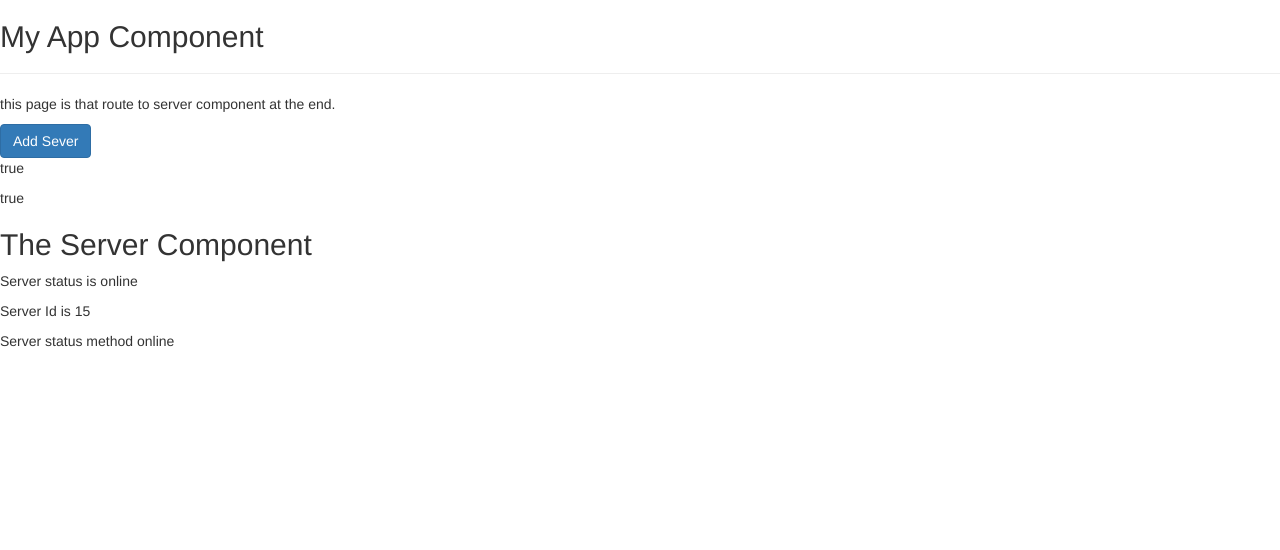
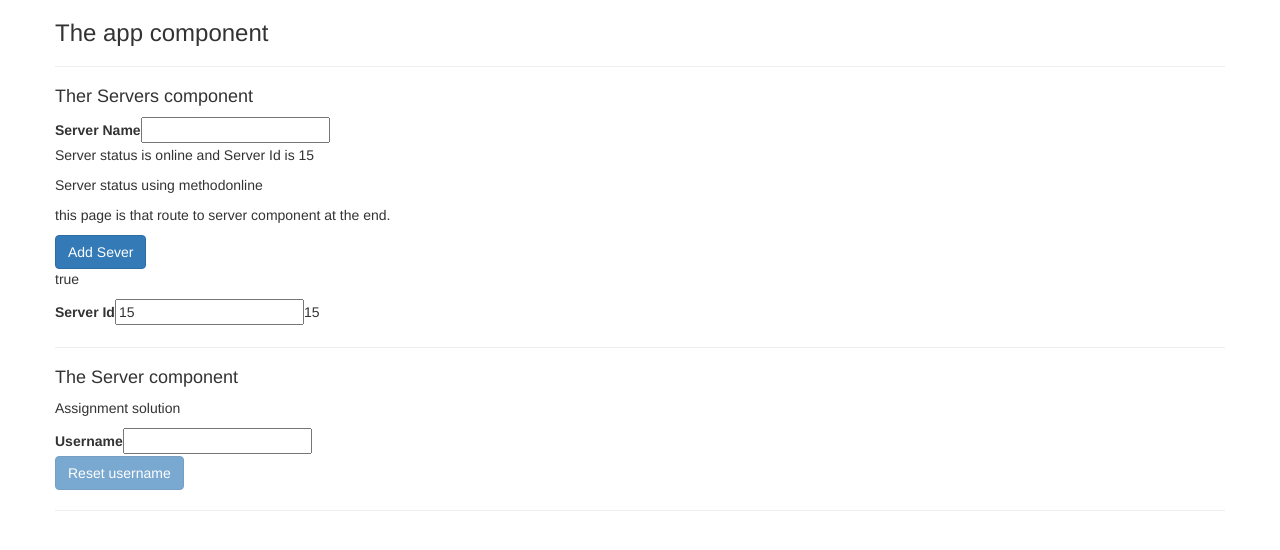
Before and after one commit to kiruthi10/Angular-, an Angular app: page / in a window 1280 px wide. Shown: the top 550 px of the page. Built offline with nearby package versions, Linux system fonts and the light colour scheme.

Commit message:
complete Data binding example and assignment example has been implemented

```diff
--- a/src/app/app.component.html
+++ b/src/app/app.component.html
@@ -7,8 +7,13 @@
     <title>Document</title>
 </head>
 <body>
-    <h2>My App Component</h2>
-    <hr/>
-    <app-servers></app-servers>
+    <div class="container">
+        <div class="row">
+            <h3>The app component</h3>
+            <hr/>
+            <app-servers></app-servers>
+            <hr/>
+        </div>
+    </div>
 </body>
 </html>
--- a/src/app/app.module.ts
+++ b/src/app/app.module.ts
@@ -1,6 +1,6 @@
 import { NgModule } from '@angular/core';
 import { BrowserModule } from '@angular/platform-browser';
-
+import { FormsModule } from '@angular/forms';
 import { AppComponent } from './app.component';
 import { ServerComponent } from './server/server.component';
 import { ServersComponent } from './servers/servers.component';
@@ -12,7 +12,8 @@ import { ServersComponent } from './servers/servers.component';
     ServersComponent
   ],
   imports: [
-    BrowserModule
+    BrowserModule,
+    FormsModule
   ],
   providers: [],
   bootstrap: [AppComponent]
--- a/src/app/server/server.component.html
+++ b/src/app/server/server.component.html
@@ -1,19 +1,10 @@
-<!DOCTYPE html>
-<html lang="en">
-<head>
-    <meta charset="UTF-8">
-    <meta http-equiv="X-UA-Compatible" content="IE=edge">
-    <meta name="viewport" content="width=device-width, initial-scale=1.0">
-    <title>Document</title>
-</head>
-<body>
-    <h2>The Server Component</h2>
+<h4>The Server component</h4>
 
-    <!-- {{'Server'}} ==> act as a string -- o/p Server
-    status and time dyanimically bind data from the code string interpolation -->
-
-    <p>{{'Server'}} status is {{status}}</p>
-    <p>Server Id is {{serverId}}</p>
-    <p>Server status method {{getstatus()}}</p>
-</body>
-</html>
+<p>Assignment solution</p>
+<label>Username</label>
+<input type="text" class="form-contact" [(ngModel)]="username">
+<span>{{username}}</span>
+<br/>
+<button class="btn btn-primary"
+[disabled]="username === ''"
+(click)="username = ''">Reset username</button>
--- a/src/app/server/server.component.ts
+++ b/src/app/server/server.component.ts
@@ -6,12 +6,5 @@ import { Component } from "@angular/core";
 })
 
 export class ServerComponent {
-
-    // references to the property
-    status: string = 'online';
-    serverId: number = 15;
-
-    getstatus(){
-        return this.status;
-    }
+    username='';
 }
--- a/src/app/servers/servers.component.html
+++ b/src/app/servers/servers.component.html
@@ -1,11 +1,30 @@
+<h4>Ther Servers component</h4>
+
+<!-- Event binding -->
+<label>Server Name</label>
+<input type="text" class= "form-contact" (input)= "onUpdateServerName($event)">
+<span>{{serverName}}</span>
+
+
+<!-- string interpolation -->
+<p>{{'Server'}} status is {{status}} and Server Id is {{serverId}}</p>
+<p>Server status using method{{getstatus()}}</p>
+
+
+<!-- property binding for operations and functions-->
 <p>this page is that route to server component at the end.</p>
 <button class="btn btn-primary" [disabled]="!allowNewServer"> Add Sever </button>
+<!-- property binding for displaying data-->
+<p [innerText]="allowNewServer"></p>
+<!-- string interpolation binding for text -->
+<!-- <p>{{allowNewServer}}</p> -->
 
-<!-- property binding for text -->
-<p [innerText]="allowNewServer"></p>
 
-<!-- string interpolation binding for text -->
-<p>{{allowNewServer}}</p>
+<!-- two way data binding -->
+<label>Server Id</label>
+<input type="number" class="form-conatct" [(ngModel)]='serverId'/>
+<span>{{serverId}}</span>
 
-<!-- calling sever component -->
+<hr/>
+<!-- calling server component from servers component-->
 <app-server></app-server>
--- a/src/app/servers/servers.component.ts
+++ b/src/app/servers/servers.component.ts
@@ -6,6 +6,15 @@ import { Component, OnInit } from '@angular/core';
   styleUrls: ['./servers.component.css']
 })
 export class ServersComponent implements OnInit {
+  // references to the property
+  status: string = 'online';
+  serverId: number = 15;
+  serverName ='';
+
+  getstatus(){
+      return this.status;
+  }
+
   allowNewServer = false;
 
   constructor() {
@@ -17,4 +26,9 @@ export class ServersComponent implements OnInit {
   ngOnInit(): void {
   }
 
+  onUpdateServerName(event: any){
+    this.serverName = (<HTMLInputElement>event.target).value;
+    console.log(event);
+  }
+
 }
```
